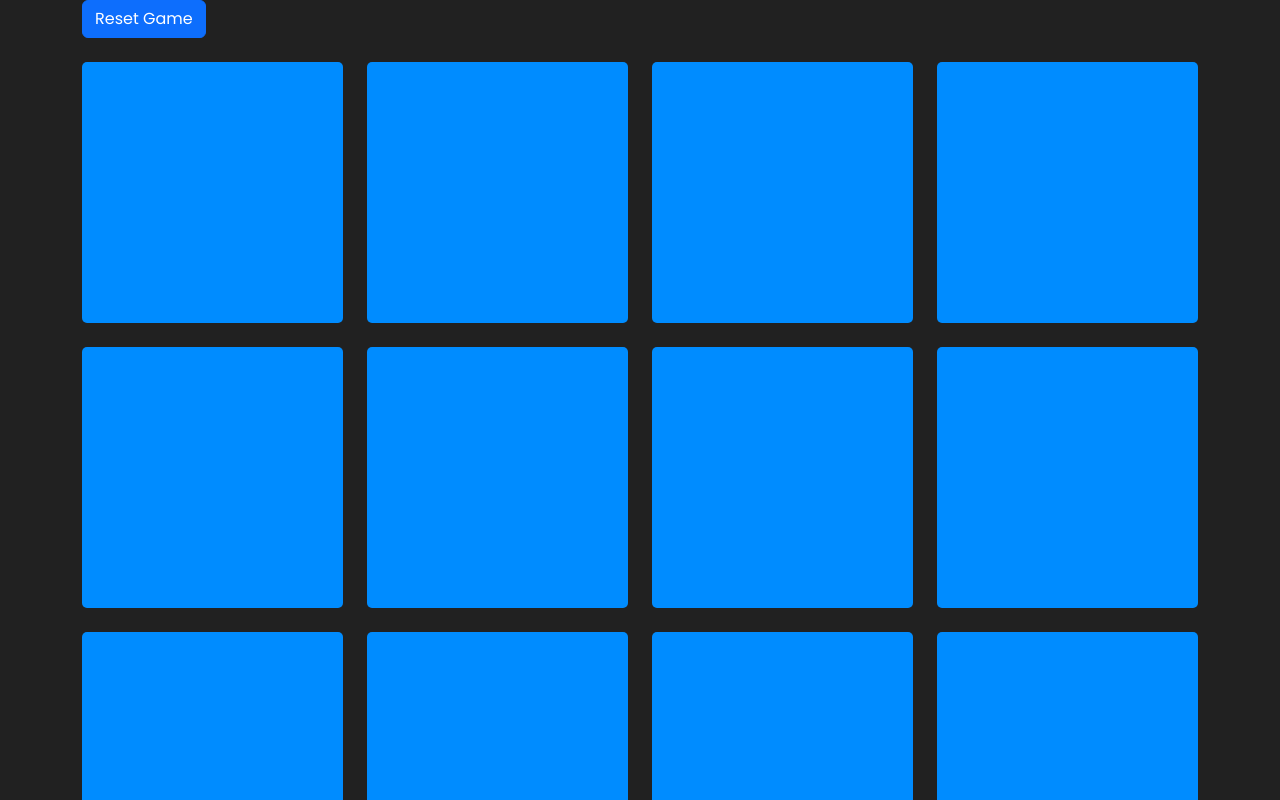
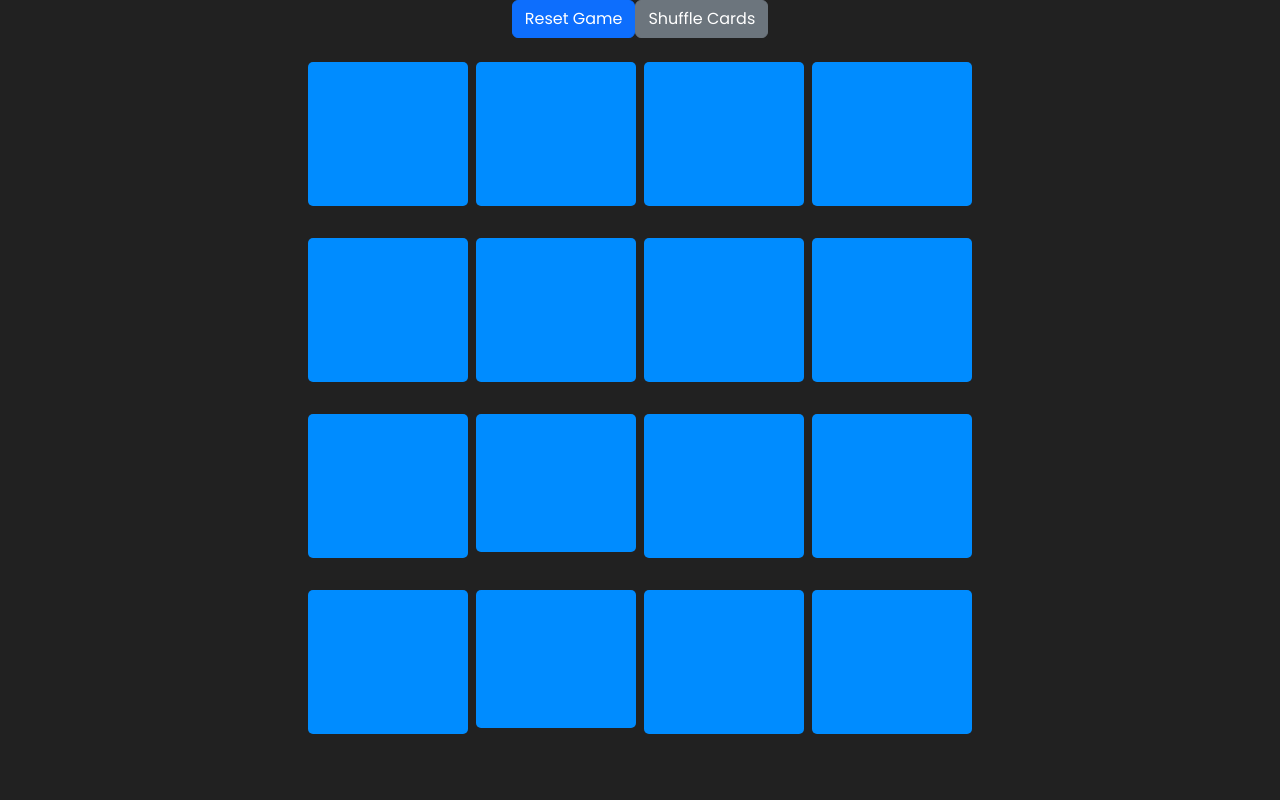
Before and after one commit to j0hanz/pick-and-pair, a React (Create React App) app: page / in a window 1280 px wide. Shown: the top 800 px of the page. Built offline with nearby package versions, Linux system fonts and the light colour scheme.

Commit message:
refactor styling and add shuffle cards functionality to the game

```diff
--- a/src/App.module.css
+++ b/src/App.module.css
@@ -7,8 +7,6 @@ body {
   font-family: 'Poppins', sans-serif;
   background-color: rgb(33, 33, 33);
   height: 100%;
-  margin: 0 auto;
-  padding: 0 auto;
   display: flex;
   justify-content: center;
   align-items: center;
@@ -21,21 +19,30 @@ h1 {
 
 .container {
   margin: 0 auto;
-  width: 90%;
-  height: 90%;
+  width: 100%;
   max-width: 36rem;
-  height: auto;
+  display: flex;
+  flex-direction: column;
+  align-items: center;
+}
+
+.button-group {
+  display: flex;
+  gap: 1rem;
+  margin-bottom: 1rem;
+}
+
+.row {
   display: grid;
-  grid-template-columns: repeat(6, 1fr);
-  grid-template-rows: repeat(auto-fill, minmax(6rem, 1fr));
+  grid-template-columns: repeat(4, 1fr);
   gap: 0.5rem;
 }
 
 .card {
   background-color: rgb(0, 140, 255);
   border-radius: 5px;
-  width: 100%;
-  height: 100%;
+  width: 10rem;
+  height: auto;
   display: flex;
   justify-content: center;
   align-items: center;
@@ -46,7 +53,6 @@ img {
   width: 90%;
   height: 90%;
   border-radius: 5px;
-  /* transform: scale(0); */
   opacity: 0;
   animation: 2s hideImage linear;
 }
--- a/src/components/Card.js
+++ b/src/components/Card.js
@@ -12,8 +12,7 @@ export default function Card({ card, index, clickHandler }) {
       <img
         src={card.img}
         alt={card.name}
-        className="img-fluid"
-        style={{ width: '100%', height: 'auto' }}
+        className={`${styles.img} img-fluid`}
       />
     </div>
   );
--- a/src/components/Cards.js
+++ b/src/components/Cards.js
@@ -9,6 +9,7 @@ import img06 from '../assets/images/06.jpg';
 import img07 from '../assets/images/07.jpg';
 import img08 from '../assets/images/08.jpg';
 import { clickHandler } from '../utils/clickHandler';
+import styles from '../App.module.css';
 
 const initialCards = [
   { id: 0, name: 'Bryan Cranston', img: img01 },
@@ -45,12 +46,22 @@ export default function Cards() {
     previousIndex.current = null;
   };
 
+  const shuffleCards = () => {
+    const shuffledCards = [...cards].sort(() => Math.random() - 0.5);
+    setCards(shuffledCards);
+  };
+
   return (
-    <div className="container">
-      <button onClick={resetGame} className="btn btn-primary mb-4">
-        Reset Game
-      </button>
-      <div className="row">
+    <div className={styles.container}>
+      <div className={styles.buttonGroup}>
+        <button onClick={resetGame} className="btn btn-primary mb-4">
+          Reset Game
+        </button>
+        <button onClick={shuffleCards} className="btn btn-secondary mb-4">
+          Shuffle Cards
+        </button>
+      </div>
+      <div className={styles.row}>
         {cards.map((card, index) => (
           <div className="col-6 col-md-4 col-lg-3 mb-4" key={index}>
             <Card
```
